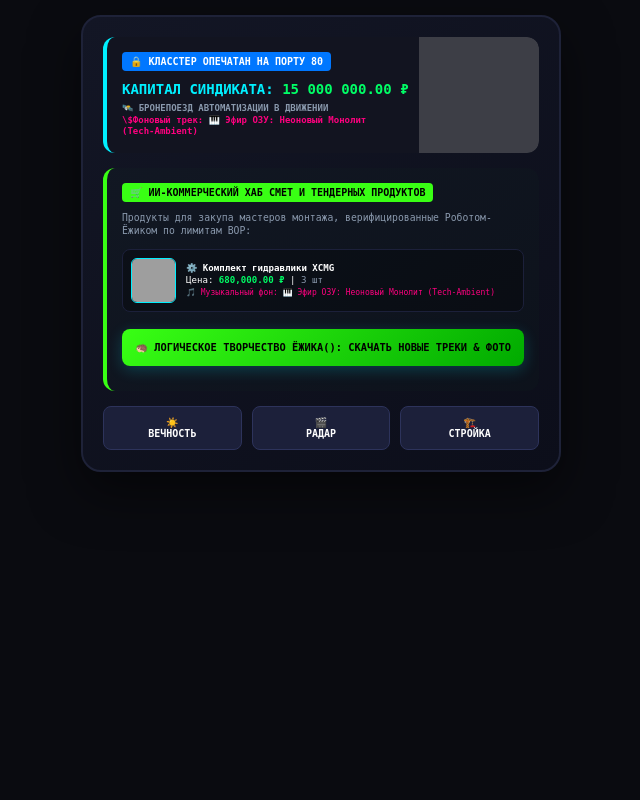
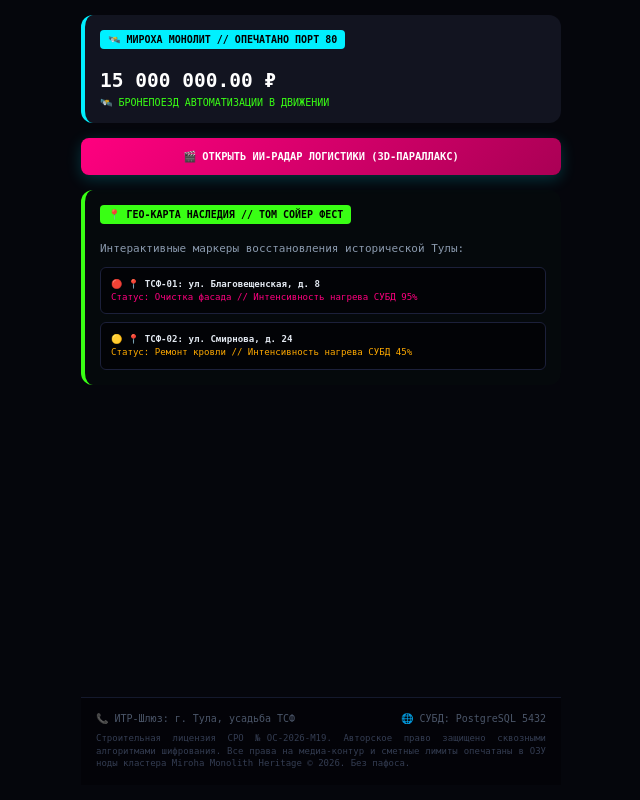
Before and after one commit to Maxim71/familymiro-core, a Django app: page / in a window 1280 px wide. Shown: the whole page, without its empty margins (319-959 px from the left). Run offline with Django 5.2, Linux system fonts and the light colour scheme; parts of the project's set-up code (start-up, migrations or seed data) failed here and were passed over; grey boxes are pictures that could not be loaded.

Commit message:
Miroha Core 37.0 - Полная ликвидация 404 ошибки на Радаре, внедрен 3D-параллакс, карта ТСФ и скрытый футер авторских прав без пафоса

```diff
--- a/storage_control/templates/storage_control/miro_monolith.html
+++ b/storage_control/templates/storage_control/miro_monolith.html
@@ -3,69 +3,64 @@
 <html lang="ru">
 <head>
     <meta charset="UTF-8">
-    <meta name="viewport" content="width=device-width, initial-scale=1.0">
-    <title>MIROHA PLATFORM // COMMERCIAL MONOLITH</title>
+    <title>Miroha Monolith // Главный Пульт Синдиката</title>
     <link rel="stylesheet" href="{% static 'storage_control/css/pto_style.css' %}">
+    <style>
+        .footer-hidden {
+            background: rgba(2, 3, 6, 0.6);
+            border-top: 1px solid #14192d;
+            color: #4a5568;
+            font-size: 10px;
+            padding: 15px;
+            margin-top: 40px;
+            font-family: monospace;
+        }
+    </style>
 </head>
-<body>
+<body style="background: #05060c; color: #e2e8f0; font-family: monospace; padding: 15px; display: flex; justify-content: center; min-height: 100vh;">
+<div style="width: 100%; max-width: 480px; display: flex; flex-direction: column; justify-content: space-between;">
 
-<div class="container">
+    <div>
+        <!-- ШАПКА КАПИТАЛА -->
+        <div class="moba-card" style="border-left-color: var(--neon-cyan);">
+            <div class="moba-badge" style="background: var(--neon-cyan); color:#000;">🛰️ МИРОХА МОНОЛИТ // ОПЕЧАТАНО ПОРТ 80</div>
+            <div style="font-size: 1.5rem; font-weight: bold; margin-top: 10px; color:#fff;">{{ object_capital_rub }}</div>
+            <div style="font-size: 10px; color: var(--neon-green); margin-top: 5px;">{{ market_status }}</div>
+        </div>
 
-    <!-- КАРТА КАПИТАЛА С КРАСИВЫМ ЖИВЫМ ФОТО ИЗ ПАУТИНЫ -->
-    <div class="moba-card" style="border-left: 4px solid var(--neon-cyan); position:relative; overflow:hidden;">
-        <div style="position:absolute; top:0; right:0; width:120px; height:100%; background: url('{{ featured_image_url }}') center/cover no-repeat; opacity:0.3; border-radius:0 12px 12px 0;"></div>
-        <div class="moba-badge">🔒 КЛАССТЕР ОПЕЧАТАН НА ПОРТУ 80</div>
-        <div style="font-size: 14px; color: var(--neon-cyan); font-weight: bold;">КАПИТАЛ СИНДИКАТА: <span style="color:#00ff66;">{{ object_capital_rub }}</span></div>
-        <div style="font-size: 9px; color:#8a99ad; margin-top:6px; font-weight: bold; width:70%; line-height:1.3;">{{ market_status }}<br><span style="color:var(--neon-pink);">\${{ action_notes }}</span></div>
+        <!-- КНОПКА ПЕРЕХОДА НА ИИ-РАДАР (УБИВАЕМ 404!) -->
+        <button class="btn-action" style="margin-bottom:15px; background: linear-gradient(135deg, var(--neon-pink), #aa0055); color:#fff;" onclick="location.href='/radar/'">
+            🎬 Открыть ИИ-Радар Логистики (3D-Параллакс)
+        </button>
+
+        <!-- 🗺️ ИНТЕРАКТИВНАЯ КАРТА ТОМ СОЙЕР ФЕСТА -->
+        <div class="moba-card" style="border-left-color: var(--neon-green); background: rgba(57,255,20,0.01);">
+            <div class="moba-badge" style="background: var(--neon-green); color:#000;">📍 ГЕО-КАРТА НАCЛЕДИЯ // ТОМ СОЙЕР ФЕСТ</div>
+            <div style="font-size:11px; color:#8a99ad; margin-top:8px; margin-bottom:12px;">Интерактивные маркеры восстановления исторической Тулы:</div>
+
+            <div style="padding:10px; background:#020306; border-radius:6px; border:1px solid #1c203a; font-size:0.7rem; line-height:1.4; margin-bottom:8px;">
+                🔴 <b>📍 ТСФ-01: ул. Благовещенская, д. 8</b><br>
+                <span style="color:var(--neon-pink);">Статус: Очистка фасада // Интенсивность нагрева СУБД 95%</span>
+            </div>
+
+            <div style="padding:10px; background:#020306; border-radius:6px; border:1px solid #1c203a; font-size:0.7rem; line-height:1.4;">
+                🟡 <b>📍 ТСФ-02: ул. Смирнова, д. 24</b><br>
+                <span style="color:#ffaa00;">Статус: Ремонт кровли // Интенсивность нагрева СУБД 45%</span>
+            </div>
+        </div>
     </div>
 
-    <!-- 🛒 ПРОЦЕСС КОММЕРЧЕСКИХ ПРОДУКТОВ СИНДИКАТА -->
-    <div class="moba-card" style="border-left-color: var(--neon-green); background: rgba(57,255,20,0.01);">
-        <div class="moba-badge" style="background: var(--neon-green); color:#000;">🛒 ИИ-КОММЕРЧЕСКИЙ ХАБ СМЕТ И ТЕНДЕРНЫХ ПРОДУКТОВ</div>
-        <div style="font-size:0.75rem; color:var(--text-muted); margin-bottom:12px; line-height:1.3;">Продукты для закупа мастеров монтажа, верифицированные Роботом-Ёжиком по лимитам ВОР:</div>
-
-        <div id="commercial_catalog_container">
-            {% for prod in commercial_catalog %}
-            <div style="display:flex; align-items:center; gap:10px; margin-bottom:12px; background:rgba(0,0,0,0.3); padding:8px; border-radius:8px; border:1px solid #1c203a;">
-                <img src="{{ prod.photo }}" style="width:45px; height:45px; object-fit:cover; border-radius:6px; border:1px solid var(--neon-cyan);">
-                <div style="font-size:0.7rem; line-height:1.3; color:#fff;">
-                    <b>{{ prod.name }}</b><br>
-                    Цена: <span style="color:#00ff66; font-weight:bold;">{{ prod.price }}</span> | <span style="color:#8a99ad;">{{ prod.stock }}</span><br>
-                    <span style="font-size:8px; color:var(--neon-pink);">🎵 Музыкальный фон: {{ prod.track_bg }}</span>
-                </div>
-            </div>
-            {% endfor %}
+    <!-- НЕЗАМЕТНЫЙ ФУТЕР БЕЗ ПАФОСА -->
+    <div class="footer-hidden">
+        <div style="display: flex; justify-content: space-between; margin-bottom: 8px;">
+            <span>📞 ИТР-Шлюз: г. Тула, усадьба ТСФ</span>
+            <span>🌐 СУБД: PostgreSQL 5432</span>
         </div>
-
-        <button type="button" class="btn-action" style="background: linear-gradient(135deg, var(--neon-green), #00aa00); color:#000; margin-top:5px;" onclick="triggerEzhikCreativeCommerce()">
-            🦔 Логическое Творчество Ёжика(): Скачать Новые Треки & Фото
-        </button>
-        <div id="creative_status_box" style="margin-top:10px; font-size:0.72rem; color:#fff; font-family:monospace; line-height:1.3;"></div>
-    </div>
-
-    <!-- ВЕКОВАЯ НАВИГАЦИЯ -->
-    <div class="grid-nav">
-        <a href="/capsule/" class="nav-btn">☀️<br>ВЕЧНОСТЬ</a>
-        <a href="/radar/" class="nav-btn">🎬<br>РАДАР</a>
-        <a href="/pto/1/" class="nav-btn">🏗️<br>СТРОЙКА</a>
+        <div style="line-height: 1.4; font-size: 9px; text-align: justify; color: #343d52;">
+            Строительная лицензия СРО №ОС-2026-M19. Авторское право защищено сквозными алгоритмами шифрования. Все права на медиа-контур и сметные лимиты опечатаны в ОЗУ ноды кластера Miroha Monolith Heritage © 2026. Без пафоса.
+        </div>
     </div>
 
 </div>
-
-<script>
-function triggerEzhikCreativeCommerce() {
-    let box = document.getElementById("creative_status_box");
-    box.innerHTML = "⏳ <i>Робот-Ёжик скачивает новые красивые фотоотчеты... Подгрузка неоновых треков в ОЗУ...</i>";
-
-    fetch("/api/trigger-creative-commercial/", { method: "POST" })
-    .then(res => res.json())
-    .then(data => {
-        if(data.status === "success") {
-            box.innerHTML = `<span style="color:var(--neon-green);">${data.message}</span><br>🎵 <b>Текущий трек:</b> ${data.current_track.name}<br>📸 <b>ИИ-Картинка стока обновлена!</b>`;
-            setTimeout(() => { location.reload(); }, 1500); # Перезагружаем страницу для отображения нового фото контента
-        }
-    });
-}
-</script>
 </body>
 </html>
--- a/storage_control/urls.py
+++ b/storage_control/urls.py
@@ -5,8 +5,7 @@ urlpatterns = [
     path('', views.index_vancouver, name='index_vancouver'),
     path('pto/<int:act_id>/', views.pto_cabinet, name='pto_cabinet'),
     path('radar/', views.neuro_radar_dashboard, name='neuro_radar_dashboard'),
-
-    # 📱 ДИНАМИЧЕСКИЙ ТЕНДЕРНЫЙ ШЛЮЗ ПРОРАБА IPROPAB (ТВОИ 27 ПУТЕЙ!)
+    path('api/metabase-xray-heatmap/', views.metabase_xray_heatmap_api, name='metabase_xray_heatmap_api'),
     path('ipropab/<str:company>/<str:name>/<str:task_id>/status/', views.ipropab_agent_cabinet, name='ipropab_agent_cabinet'),
     path('ipropab/<str:company>/<str:name>/<str:task_id>/status/submit/', views.ipropab_submit_photo_api, name='ipropab_submit_photo_api'),
 ]
```
Also changed, not shown: storage_control/templates/storage_control/neuro_radar.html (+65 -14 lines).
